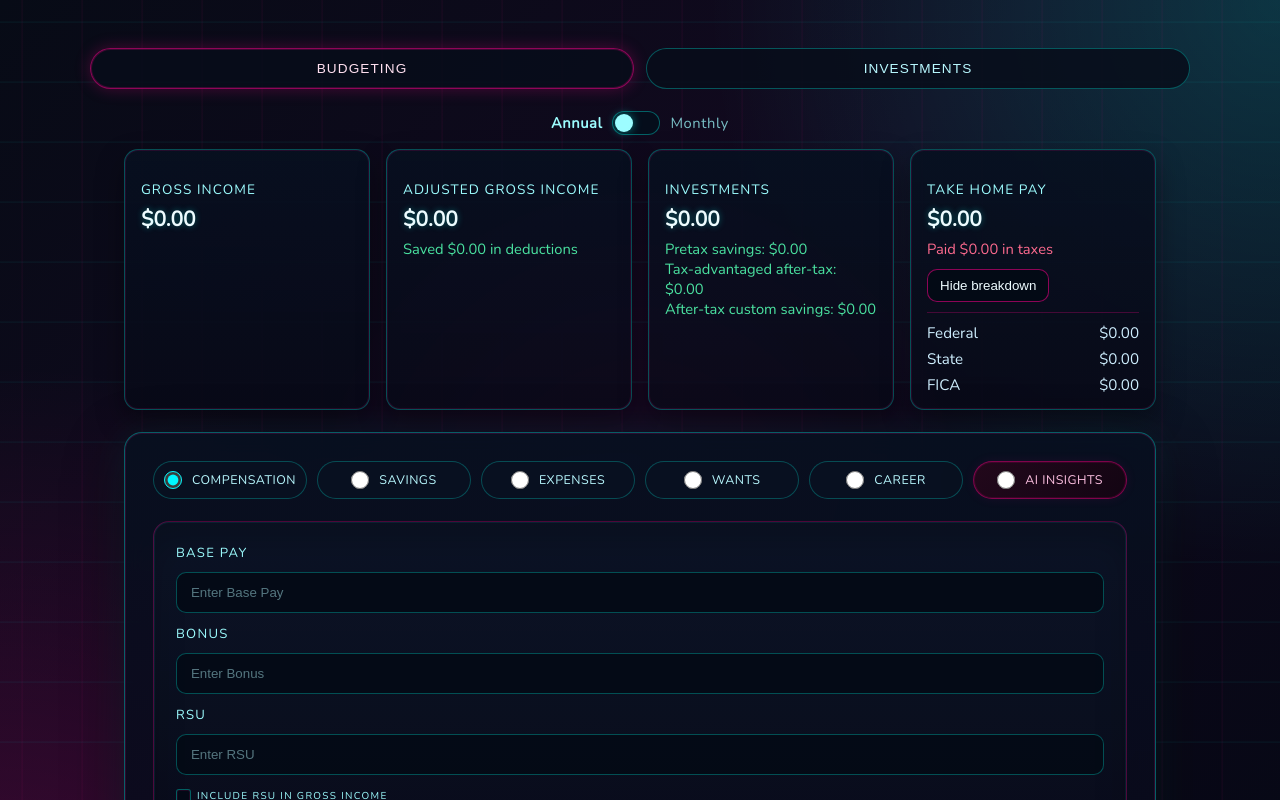
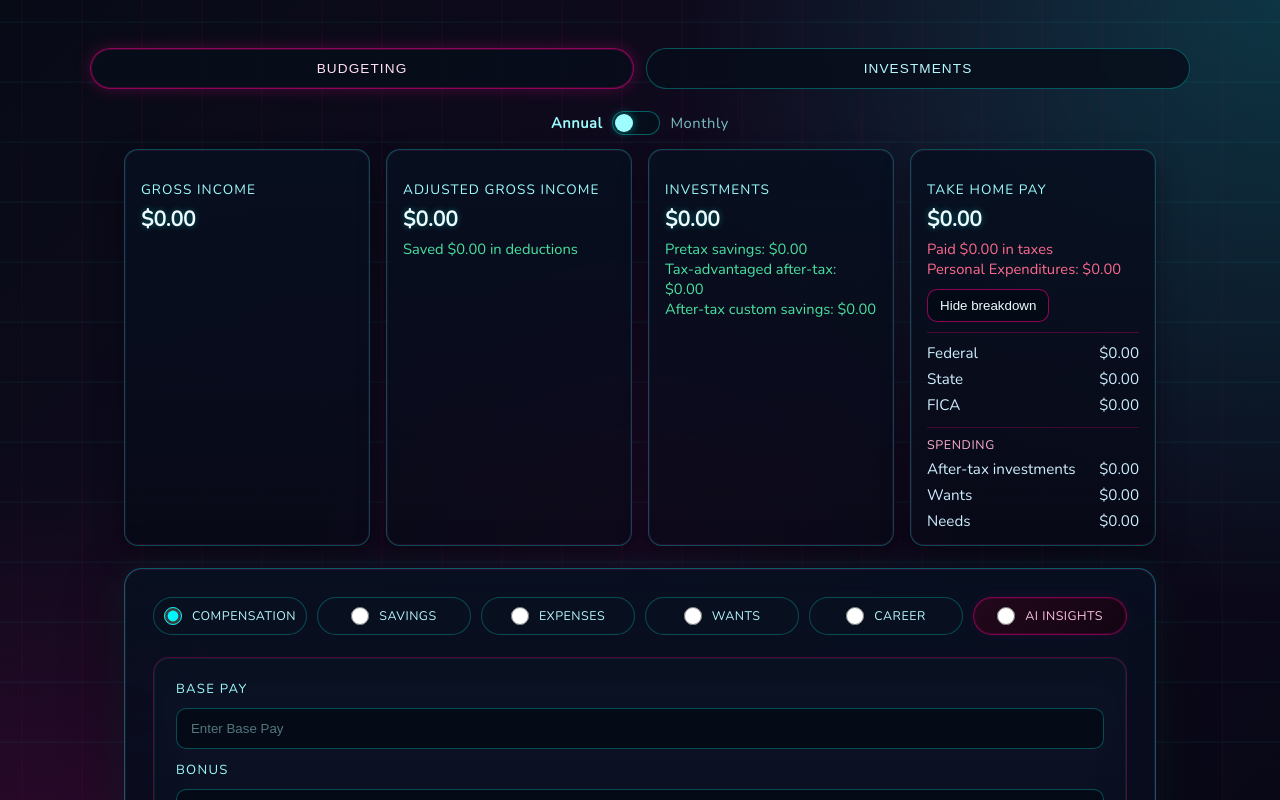
Before and after one commit to AlexthePear/Irvinehacks2026, a React (Vite) app in the folder frontend/: page / in a window 1280 px wide. Both pictures are taken after a click on the button "Show more". Shown: the top 800 px of the page. Built offline with nearby package versions, Linux system fonts and the light colour scheme.

Commit message:
progress lol

```diff
--- a/frontend/src/App.jsx
+++ b/frontend/src/App.jsx
@@ -32,8 +32,6 @@ const tabFields = {
     "IRA",
     "HSA",
     "Back Door",
-    "Roth 401k",
-    "Roth IRA",
     "529",
     { label: "Custom Accounts", dynamicSavings: true }
   ],
@@ -44,14 +42,17 @@ const tabFields = {
     "Transportation",
     "Healthcare",
     "Debt Payments",
-    "Insurances"
+    "Insurances",
+    { label: "Subscriptions", dynamicExpenses: true }
   ],
-  wants: ["Dining", "Entertainment", "Travel", { label: "Hobbies", dynamic: true },
-    { label: "Subscriptions", dynamicExpenses: true }],
+  wants: ["Dining", "Entertainment", "Travel", { label: "Hobbies", dynamic: true }],
   career: ["Job Title", "Company", "Level", "Years of Experience"]
 };
 
 const initialState = {
+  meta: {
+    inputPeriod: "annual"
+  },
   comp: {
     "Base Pay": "",
     Bonus: "",
@@ -66,10 +67,9 @@ const initialState = {
     "401k": "",
     "401k Is Roth": false,
     IRA: "",
+    "IRA Is Roth": false,
     HSA: "",
     "Back Door": "",
-    "Roth 401k": "",
-    "Roth IRA": "",
     "529": "",
     CustomAccounts: []
   },
@@ -119,21 +119,31 @@ const normalizeLoadedState = (loaded) => {
   const expenses = loaded.expenses || {};
   const wants = loaded.wants || {};
   const career = loaded.career || {};
+  const meta = loaded.meta || {};
+  const loadedPeriod =
+    meta.inputPeriod === "monthly" || meta.inputPeriod === "annual"
+      ? meta.inputPeriod
+      : comp["Input Period"] === "monthly" || comp["Input Period"] === "annual"
+        ? comp["Input Period"]
+        : "annual";
 
   return {
+    meta: {
+      ...initialState.meta,
+      ...meta,
+      inputPeriod: loadedPeriod
+    },
     comp: {
       ...initialState.comp,
       ...comp,
       "Include RSU in Gross Income": Boolean(comp["Include RSU in Gross Income"]),
-      "Input Period":
-        comp["Input Period"] === "monthly" || comp["Input Period"] === "annual"
-          ? comp["Input Period"]
-          : "annual"
+      "Input Period": loadedPeriod
     },
     savings: {
       ...initialState.savings,
       ...savings,
       "401k Is Roth": Boolean(savings["401k Is Roth"]),
+      "IRA Is Roth": Boolean(savings["IRA Is Roth"]),
       CustomAccounts: Array.isArray(savings.CustomAccounts) ? savings.CustomAccounts : []
     },
     expenses: {
@@ -267,9 +277,21 @@ function App() {
   const annualMultiplier = isMonthly ? 12 : 1;
   const displayDivisor = isMonthly ? 12 : 1;
 
-  const persistValues = async (payload) => {
+  const persistValues = async (payload, periodOverride) => {
+    const inputPeriod = periodOverride || (isMonthly ? "monthly" : "annual");
+    const payloadWithPeriod = {
+      ...payload,
+      meta: {
+        ...(payload.meta || {}),
+        inputPeriod
+      },
+      comp: {
+        ...(payload.comp || {}),
+        "Input Period": inputPeriod
+      }
+    };
     try {
-      await WriteToJson(payload);
+      await WriteToJson(payloadWithPeriod);
     } catch (err) {
       console.error("Failed to write JSON", err);
     }
@@ -287,7 +309,7 @@ function App() {
         const normalized = normalizeLoadedState(loaded);
         setValues(normalized);
         setDraftValues(normalized);
-        setIsMonthly(normalized.comp["Input Period"] === "monthly");
+        setIsMonthly(normalized.meta.inputPeriod === "monthly");
       } catch (err) {
         console.error("Failed to load output.json", err);
       }
@@ -379,6 +401,21 @@ function App() {
     });
   };
 
+  const commitIraIsRoth = (checked) => {
+    setDraftValues((prev) => ({
+      ...prev,
+      savings: { ...prev.savings, "IRA Is Roth": checked }
+    }));
+    setValues((prev) => {
+      const next = {
+        ...prev,
+        savings: { ...prev.savings, "IRA Is Roth": checked }
+      };
+      persistValues(next);
+      return next;
+    });
+  };
+
   const commitDynamicItem = (tab, key, index) => {
     setValues((prev) => {
       const updated = [...prev[tab][key]];
@@ -461,8 +498,6 @@ function App() {
       IRA: scaleNumericString(state.savings.IRA, ratio),
       HSA: scaleNumericString(state.savings.HSA, ratio),
       "Back Door": scaleNumericString(state.savings["Back Door"], ratio),
-      "Roth 401k": scaleNumericString(state.savings["Roth 401k"], ratio),
-      "Roth IRA": scaleNumericString(state.savings["Roth IRA"], ratio),
       "529": scaleNumericString(state.savings["529"], ratio),
       CustomAccounts: state.savings.CustomAccounts.map((acct) => ({
         ...acct,
@@ -502,13 +537,18 @@ function App() {
       const scaledDraft = scaleStateByRatio(prev, ratio);
       return {
         ...scaledDraft,
+        meta: { ...(scaledDraft.meta || {}), inputPeriod: nextPeriod },
         comp: { ...scaledDraft.comp, "Input Period": nextPeriod }
       };
     });
     setValues((prev) => {
       const scaled = scaleStateByRatio(prev, ratio);
-      const next = { ...scaled, comp: { ...scaled.comp, "Input Period": nextPeriod } };
-      persistValues(next);
+      const next = {
+        ...scaled,
+        meta: { ...(scaled.meta || {}), inputPeriod: nextPeriod },
+        comp: { ...scaled.comp, "Input Period": nextPeriod }
+      };
+      persistValues(next, nextPeriod);
       return next;
     });
     setIsMonthly((prev) => !prev);
@@ -528,15 +568,19 @@ function App() {
     (values.comp["Include RSU in Gross Income"] ? toNumber(values.comp.RSU) : 0) +
     toNumber(values.comp.Misc);
 
+  const roth401kAmount = values.savings["401k Is Roth"] ? toNumber(values.savings["401k"]) : 0;
+  const traditional401kAmount = values.savings["401k Is Roth"] ? 0 : toNumber(values.savings["401k"]);
+  const rothIraAmount = values.savings["IRA Is Roth"] ? toNumber(values.savings.IRA) : 0;
+  const traditionalIraAmount = values.savings["IRA Is Roth"] ? 0 : toNumber(values.savings.IRA);
+
   const pretaxContrib =
-    (values.savings["401k Is Roth"] ? 0 : toNumber(values.savings["401k"])) +
-    toNumber(values.savings.HSA) +
-    toNumber(values.savings.IRA);
+    traditional401kAmount +
+    traditionalIraAmount +
+    toNumber(values.savings.HSA);
 
   const afterTaxAdvantaged =
-    (values.savings["401k Is Roth"] ? toNumber(values.savings["401k"]) : 0) +
-    toNumber(values.savings["Roth 401k"]) +
-    toNumber(values.savings["Roth IRA"]) +
+    roth401kAmount +
+    rothIraAmount +
     toNumber(values.savings["Back Door"]) +
     toNumber(values.savings["529"]);
 
@@ -579,6 +623,13 @@ function App() {
     annualPretaxContrib + annualAfterTaxAdvantaged + annualAfterTaxCustom;
   const annualTotalOutflow =
     (expensesFixed + subscriptionsTotal + wantsTotal + hobbiesTotal) * annualMultiplier;
+  const annualNeedsTotal = (expensesFixed + subscriptionsTotal) * annualMultiplier;
+  const annualWantsTotal = (wantsTotal + hobbiesTotal) * annualMultiplier;
+  const annualAfterTaxInvestments =
+    (roth401kAmount + rothIraAmount + toNumber(values.savings["529"]) + afterTaxCustom) *
+    annualMultiplier;
+  const annualPersonalExpenditures =
+    annualAfterTaxInvestments + annualWantsTotal + annualNeedsTotal;
 
   const annualTakeHomePay =
     annualGrossIncome -
@@ -596,6 +647,12 @@ function App() {
   const displayAfterTaxAdvantaged = annualAfterTaxAdvantaged / displayDivisor;
   const displayAfterTaxCustom = annualAfterTaxCustom / displayDivisor;
   const displayTakeHomePay = annualTakeHomePay / displayDivisor;
+  const displaySpendingBreakdown = {
+    afterTaxInvestments: annualAfterTaxInvestments / displayDivisor,
+    wants: annualWantsTotal / displayDivisor,
+    needs: annualNeedsTotal / displayDivisor,
+    personalExpenditures: annualPersonalExpenditures / displayDivisor
+  };
   const displayTaxDetails = {
     federal: taxDetails.federal / displayDivisor,
     state: taxDetails.state / displayDivisor,
@@ -745,6 +802,17 @@ function App() {
                     <span>Roth 401k</span>
                   </label>
                 )}
+                {field === "IRA" && (
+                  <label className="rsu-include-toggle">
+                    <input
+                      type="checkbox"
+                      checked={Boolean(values.savings["IRA Is Roth"])}
+                      onChange={(e) => commitIraIsRoth(e.target.checked)}
+                    />
+                    <span className="rsu-toggle-indicator"></span>
+                    <span>Roth IRA</span>
+                  </label>
+                )}
               </>
             )}
           </div>
@@ -861,6 +929,7 @@ function App() {
           afterTaxAdvantaged={displayAfterTaxAdvantaged}
           afterTaxCustom={displayAfterTaxCustom}
           takeHomePay={displayTakeHomePay}
+          spendingBreakdown={displaySpendingBreakdown}
           taxDetails={displayTaxDetails}
         />
       )}
--- a/frontend/src/components/LiveDisplay/LiveDisplay.css
+++ b/frontend/src/components/LiveDisplay/LiveDisplay.css
@@ -151,3 +151,13 @@
   font-size: 0.95rem;
   color: #cfefff;
 }
+
+.tax-row.tax-section-label {
+  margin-top: 6px;
+  padding-top: 8px;
+  border-top: 1px solid rgba(255, 0, 140, 0.2);
+  text-transform: uppercase;
+  letter-spacing: 0.05em;
+  font-size: 0.78rem;
+  color: #ffb0cf;
+}
--- a/frontend/src/components/LiveDisplay/LiveDisplay.jsx
+++ b/frontend/src/components/LiveDisplay/LiveDisplay.jsx
@@ -18,6 +18,7 @@ function LiveDisplay({
   afterTaxAdvantaged,
   afterTaxCustom,
   takeHomePay,
+  spendingBreakdown,
   taxDetails
 }) {
   const [showMore, setShowMore] = useState(false);
@@ -75,6 +76,9 @@ function LiveDisplay({
           <p className="metric-sub negative">
             Paid ${fmt(taxDetails?.total || 0)} in taxes
           </p>
+          <p className="metric-sub negative">
+            Personal Expenditures: ${fmt(spendingBreakdown?.personalExpenditures || 0)}
+          </p>
           <button
             type="button"
             className="show-more-button"
@@ -96,6 +100,22 @@ function LiveDisplay({
                 <span>FICA</span>
                 <span>${fmt(taxDetails?.fica || 0)}</span>
               </div>
+              <div className="tax-row tax-section-label">
+                <span>Spending</span>
+                <span></span>
+              </div>
+              <div className="tax-row">
+                <span>After-tax investments</span>
+                <span>${fmt(spendingBreakdown?.afterTaxInvestments || 0)}</span>
+              </div>
+              <div className="tax-row">
+                <span>Wants</span>
+                <span>${fmt(spendingBreakdown?.wants || 0)}</span>
+              </div>
+              <div className="tax-row">
+                <span>Needs</span>
+                <span>${fmt(spendingBreakdown?.needs || 0)}</span>
+              </div>
             </div>
           )}
         </div>
--- a/frontend/src/pages/BudgetingPage.jsx
+++ b/frontend/src/pages/BudgetingPage.jsx
@@ -16,6 +16,7 @@ function BudgetingPage({
   afterTaxAdvantaged,
   afterTaxCustom,
   takeHomePay,
+  spendingBreakdown,
   taxDetails
 }) {
   return (
@@ -31,6 +32,7 @@ function BudgetingPage({
         afterTaxAdvantaged={afterTaxAdvantaged}
         afterTaxCustom={afterTaxCustom}
         takeHomePay={takeHomePay}
+        spendingBreakdown={spendingBreakdown}
         taxDetails={taxDetails}
       />
 
--- a/frontend/src/pages/InvestmentsPage.jsx
+++ b/frontend/src/pages/InvestmentsPage.jsx
@@ -5,8 +5,6 @@ const baseAccounts = [
   { key: "IRA", label: "IRA" },
   { key: "HSA", label: "HSA" },
   { key: "Back Door", label: "Back Door IRA" },
-  { key: "Roth 401k", label: "Roth 401k" },
-  { key: "Roth IRA", label: "Roth IRA" },
   { key: "529", label: "529" }
 ];
 
@@ -525,9 +523,15 @@ function InvestmentsPage({ savings, isMonthly }) {
       }
 
       const monthlyContribution = isMonthly ? rawAmount : rawAmount / 12;
+      const derivedLabel =
+        account.key === "401k" && savings?.["401k Is Roth"]
+          ? "Roth 401k"
+          : account.key === "IRA" && savings?.["IRA Is Roth"]
+            ? "Roth IRA"
+            : account.label;
       derived.push({
         id: account.key,
-        label: account.label,
+        label: derivedLabel,
         monthlyContribution: roundTwo(monthlyContribution)
       });
     });
```
Also changed, not shown: 2 other files (tests, documents, lock files or other folders).
